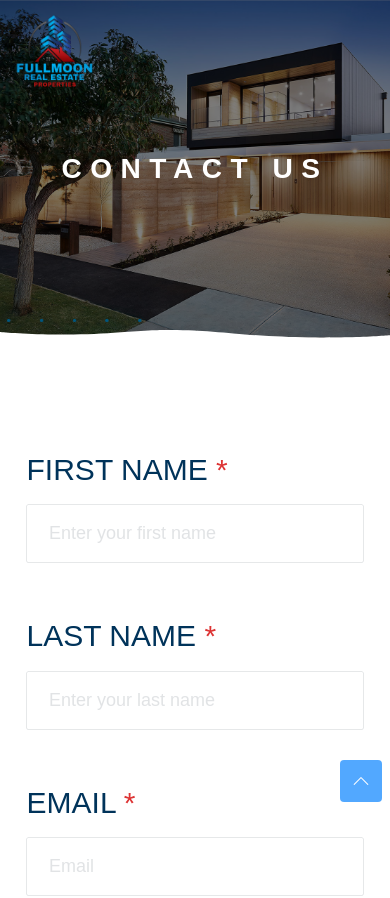
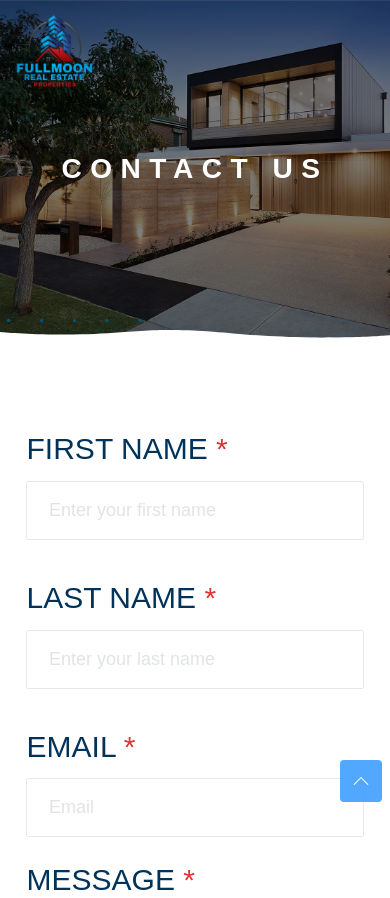
Before and after one commit to unnamed-lab/fullmoon-real-estate, a React (Vite) app: page /contact in a window 390 px wide. Shown: the top 898 px of the page. Built offline with nearby package versions, Linux system fonts and the light colour scheme.

Commit message:
contact section tweak - contact page

```diff
--- a/src/components/ui/Nav.jsx
+++ b/src/components/ui/Nav.jsx
@@ -6,7 +6,7 @@ function Nav() {
   const navMenu = [
     { title: "home", url: "/" },
     { title: "about", url: "/about" },
-    { title: "buy", url: "/" },
+    { title: "buy", url: "/buy" },
     { title: "services", url: "/service" },
     { title: "contact", url: "/contact" },
   ];
--- /dev/null
+++ b/src/pages/Buy.jsx
@@ -0,0 +1,5 @@
+function Buy() {
+  return <div>Buy</div>;
+}
+
+export default Buy;
--- a/src/pages/Contact.jsx
+++ b/src/pages/Contact.jsx
@@ -17,6 +17,11 @@ function Contact() {
 function ContactForm() {
   return (
     <section className={styles.contact}>
+      <form
+        onSubmit={(e) => {
+          e.preventDefault();
+        }}
+      >
         <div className={styles.name_group}>
           <InputField
             type={"text"}
@@ -71,6 +76,7 @@ function ContactForm() {
         >
           Submit
         </button>
+      </form>
     </section>
   );
 }
--- a/src/pages/index.js
+++ b/src/pages/index.js
@@ -2,3 +2,4 @@ export { default as Home } from "./Home";
 export { default as Contact } from "./Contact";
 export { default as About } from "./AboutUs";
 export { default as Service } from "./Service";
+export { default as Buy } from "./Buy";
--- a/src/routes/Routes.jsx
+++ b/src/routes/Routes.jsx
@@ -4,7 +4,7 @@ import {
   createRoutesFromElements,
 } from "react-router-dom";
 import Applayout from "../components/layout/Applayout";
-import { About, Contact, Home, Service } from "../pages";
+import { About, Buy, Contact, Home, Service } from "../pages";
 import Error from "../components/layout/Error";
 
 export const routes = createBrowserRouter(
@@ -15,6 +15,7 @@ export const routes = createBrowserRouter(
         <Route path="contact" element={<Contact />} />
         <Route path="about" element={<About />} />
         <Route path="service" element={<Service />} />
+        <Route path="buy" element={<Buy />} />
       </Route>
     </Route>
   ),
--- a/src/styles/css/app.module.css
+++ b/src/styles/css/app.module.css
@@ -878,12 +878,12 @@
 }
 
 .contact {
-  margin: 5% 0;
+  margin: 2% 0;
   gap: 1rem;
 }
 @media (max-width: 767px) {
   .contact {
-    margin: 10dvh 2dvw;
+    margin: 7.5dvh 2dvw;
   }
 }
 .contact .name_group {
--- a/src/styles/css/root.css
+++ b/src/styles/css/root.css
@@ -305,7 +305,7 @@
   outline: none;
 }
 .input_group.input_container {
-  margin-bottom: 3rem;
+  margin-bottom: 2rem;
 }
 .input_group.input_container label {
   width: 100%;
@@ -316,11 +316,11 @@
   text-align: left;
   color: #00335a;
   text-transform: uppercase;
-  margin-bottom: 1rem;
+  margin-bottom: 0.75rem;
 }
 @media (max-width: 767px) {
   .input_group.input_container label {
-    margin-bottom: 0.5rem;
+    margin-bottom: 0.33rem;
   }
 }
 .input_group.input_container label span {
--- a/src/styles/scss/section/_contact.scss
+++ b/src/styles/scss/section/_contact.scss
@@ -2,11 +2,11 @@
 @use "../components/mixins" as *;
 
 .contact {
-  margin: 5% 0;
+  margin: 2% 0;
   gap: 1rem;
 
   @include responsive(mobile) {
-    margin: 10dvh 2dvw;
+    margin: 7.5dvh 2dvw;
   }
   .name_group {
     display: grid;
--- a/src/styles/scss/section/_form.scss
+++ b/src/styles/scss/section/_form.scss
@@ -81,7 +81,7 @@
   }
 
   &.input_container {
-    margin-bottom: 3rem;
+    margin-bottom: 2rem;
     label {
       width: 100%;
       font-size: 30px;
@@ -91,10 +91,10 @@
       text-align: left;
       color: $accent;
       text-transform: uppercase;
-      margin-bottom: 1rem;
+      margin-bottom: .75rem;
 
       @include responsive(mobile) {
-        margin-bottom: 0.5rem;
+        margin-bottom: 0.33rem;
       }
 
       span {
```
Lines whose indentation alone changed are shown as unchanged.
